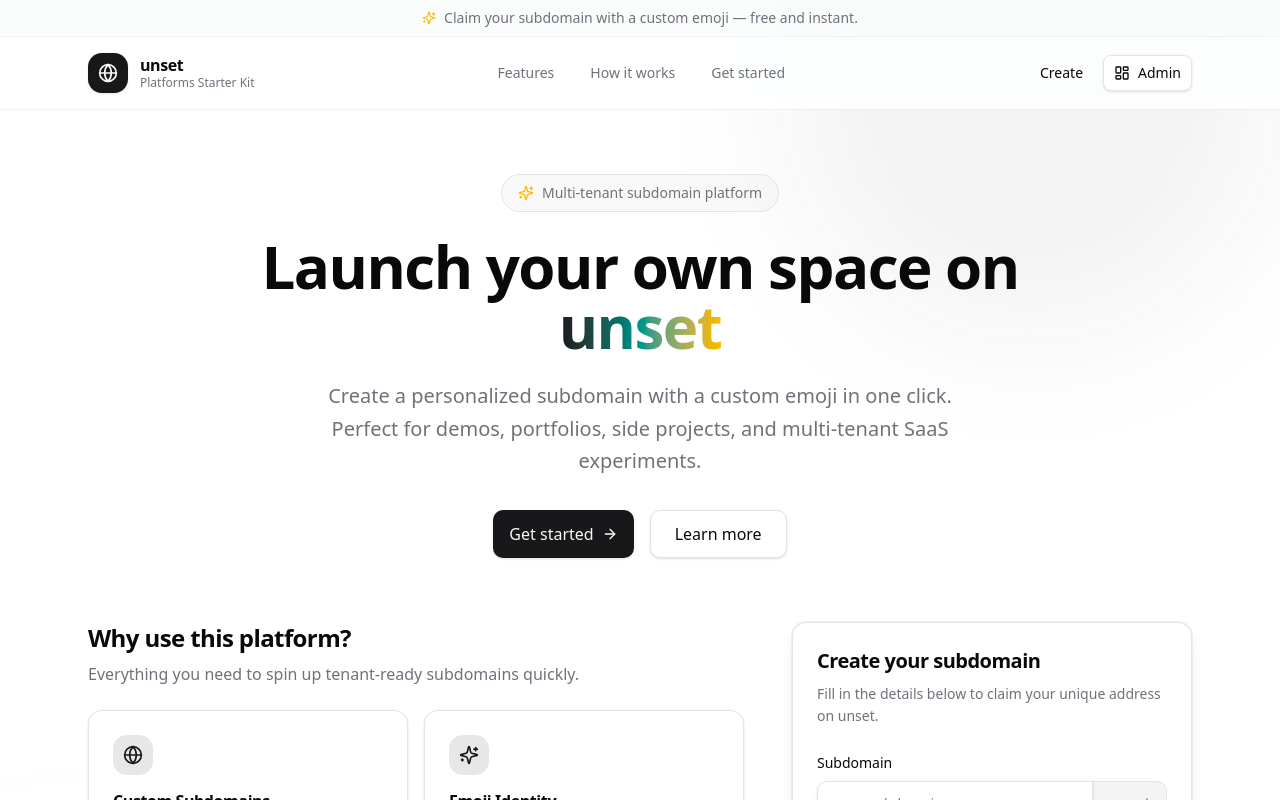
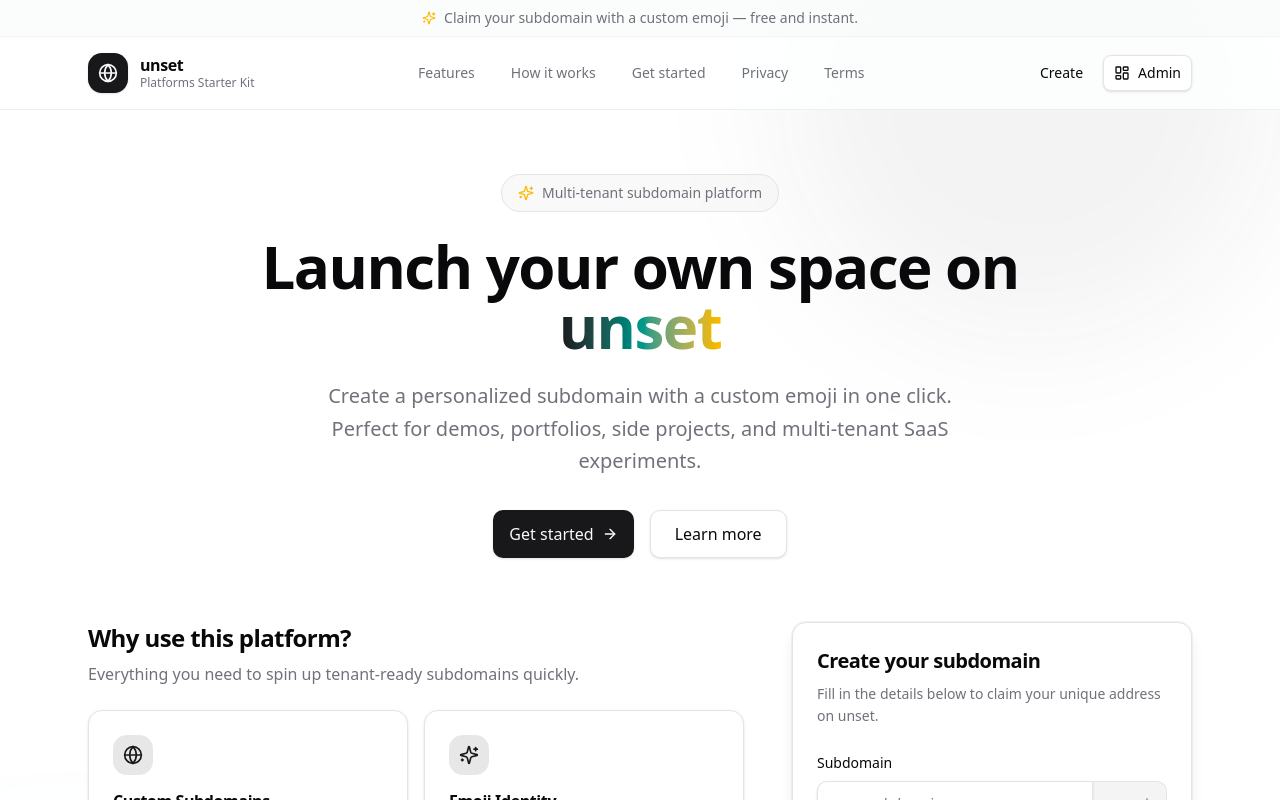
Before and after one commit to parth1301-nt/Fullstackapp-demo, a Next.js app: page / in a window 1280 px wide. Shown: the top 800 px of the page. Built offline with nearby package versions, Linux system fonts and the light colour scheme; no server answers.

Commit message:
chore(components): Perform maintenance and tooling updates related to the site header module module.

```diff
--- a/components/site-header.tsx
+++ b/components/site-header.tsx
@@ -6,7 +6,9 @@ import { rootDomain } from '@/lib/utils';
 const navLinks = [
   { href: '#features', label: 'Features' },
   { href: '#how-it-works', label: 'How it works' },
-  { href: '#create', label: 'Get started' }
+  { href: '#create', label: 'Get started' },
+  { href: '/privacy', label: 'Privacy' },
+  { href: '/terms', label: 'Terms' }
 ];
 
 export function SiteHeader() {
```
